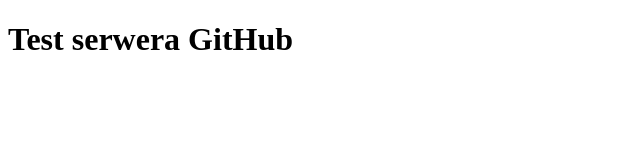
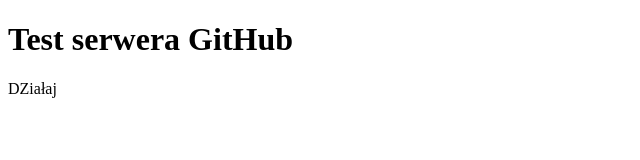
Before and after one commit to Informejtik300/Arrtan-FirebaseHost, a plain HTML site: page index.html in a window 1280 px wide. Shown: the full height of the page, 0-640 px from the left. Drawn offline with Linux system fonts and the light colour scheme.

Commit message:
Testowy update

```diff
--- a/index.html
+++ b/index.html
@@ -9,6 +9,7 @@
     <body>
         <header>
             <h1>Test serwera GitHub</h1>
+            DZiałaj
         </header>
     </body>
 </html>
```
